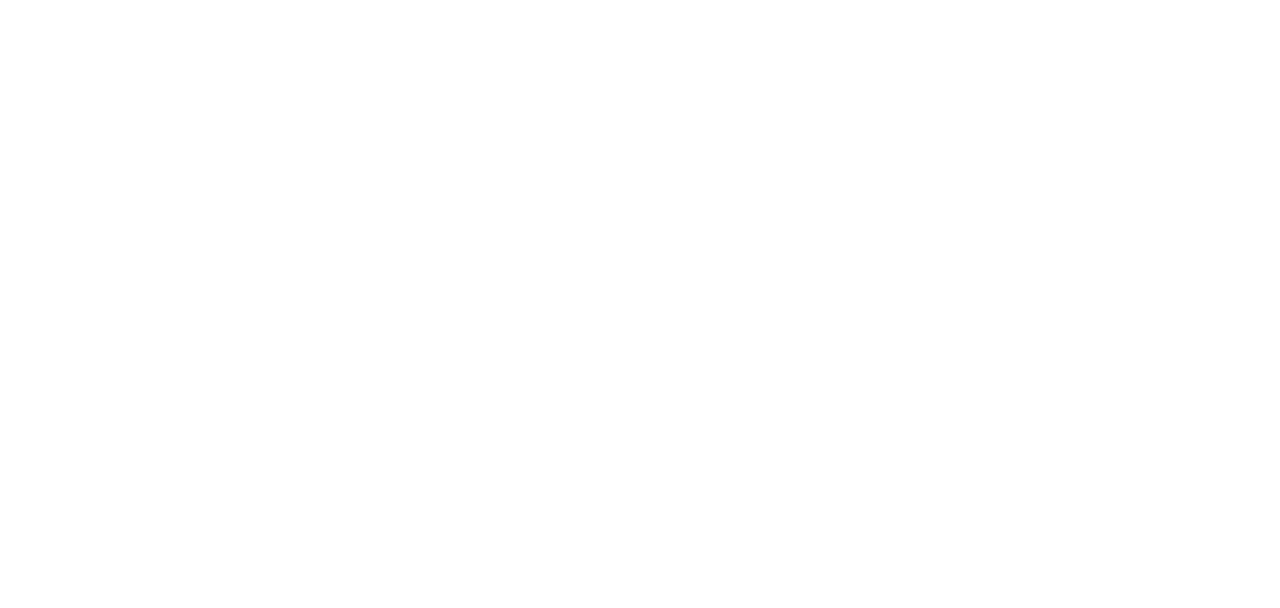
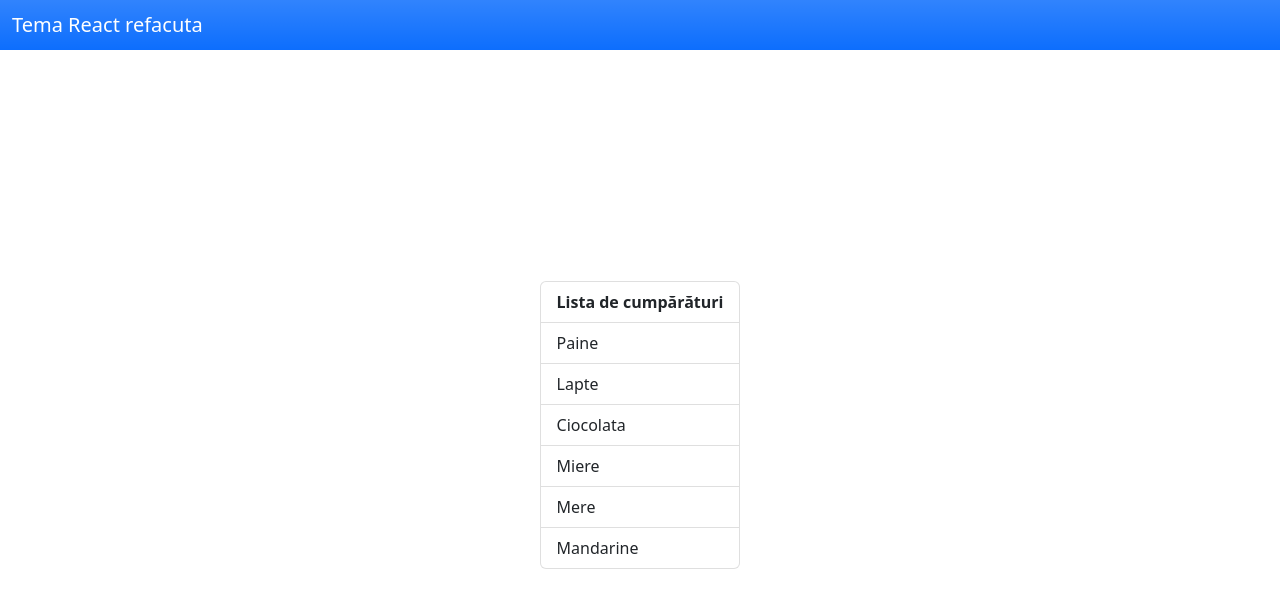
Before and after one commit to ITSchool-Web-Heroines/Tema-React-1, a React (Vite) app: page / in a window 1280 px wide. Shown: the top 608 px of the page. Built offline with nearby package versions, Linux system fonts and the light colour scheme.

Commit message:
React Tema

```diff
--- a/App.js
+++ b/App.js
@@ -1,3 +1,6 @@
+import { createElement } from "react"
+import { render } from "react-dom";
+
 /*
 Folosește React pentru a afișa următorul cod în elementul cu ID #app
 
@@ -23,8 +26,31 @@
 </div>
 */
 
+const ingredients = ["Paine", "Lapte", "Ciocolata", "Miere", "Mere", "Mandarine"];
+
 export default function App() {
     return (
-        <div></div>
+        <div>
+            <div className="vh-100 d-flex flex-column">
+                <header className="navbar bg-primary bg-gradient">
+                    <div className="container-fluid">
+                        <h1 className="navbar-brand mb-0 text-white">Tema React refacuta</h1>
+                    </div>
+                </header>
+                <main className="container my-5 flex-grow-1 d-flex flex-column align-items-center justify-content-center">
+                    <ul className="list-group">
+                        <li className="list-group-item">
+                            <span className="fw-bold">Lista de cumpărături</span>
+                        </li>
+                        {ingredients.map((ingredient) => (
+                            <li className="list-group-item" key={ingredient}>
+                                {ingredient}
+                            </li>
+                        ))
+                    }
+                    </ul>
+                </main>
+            </div>
+        </div>
     )
 }
```
Also changed, not shown: index.js (line endings or trailing spaces).
